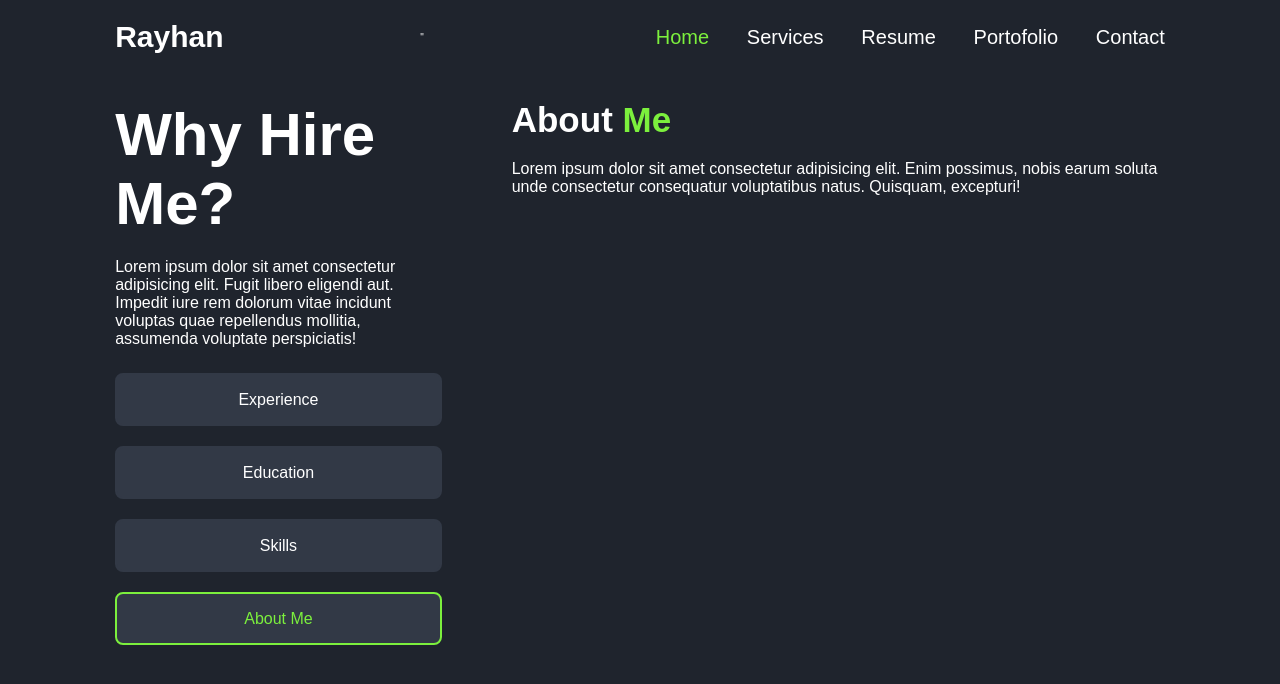
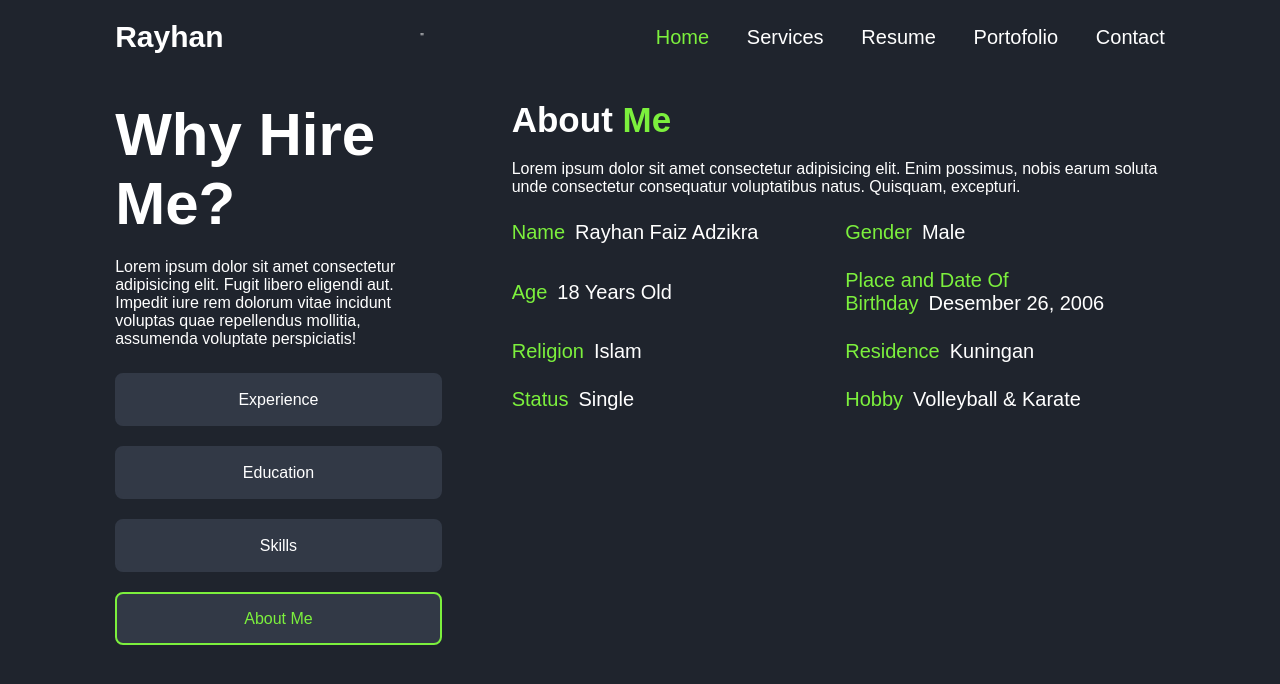
Before and after one commit to RayhanFaizAdzikra/itw2024_project1_243040041, a plain HTML site: page index.html in a window 1280 px wide. Both pictures are taken after a click on the button "About Me". Drawn offline with nearby package versions, Linux system fonts and the light colour scheme.

Commit message:
Progres11

```diff
--- a/css/style.css
+++ b/css/style.css
@@ -465,3 +465,25 @@ section.active {
   opacity: 1;
   transform: scale(1);
 }
+
+.resume-detail.about .resume-list {
+  height: auto;
+  grid-template-columns: repeat(auto-fit, minmax (25rem, 1fr));
+}
+
+.resume-detail.about .resume-item {
+  height: auto;
+  padding: 0 0 .5rem;
+  background: transparent;
+}
+
+.resume-detail.about .resume-item p {
+  color: var(--main-color);
+  font-size: 2rem;
+}
+
+.resume-detail.about .resume-item p span {
+  color: var(--white-color);
+  margin-left: 1rem;
+  font-size: 2rem;
+}
--- a/index.html
+++ b/index.html
@@ -274,7 +274,33 @@
             <div class="resume-box">
               <div class="resume-detail about">
                 <h2 class="heading">About <span>Me</span></h2>
-                <p class="desc">Lorem ipsum dolor sit amet consectetur adipisicing elit. Enim possimus, nobis earum soluta unde consectetur consequatur voluptatibus natus. Quisquam, excepturi!</p>
+                <p class="desc">Lorem ipsum dolor sit amet consectetur adipisicing elit. Enim possimus, nobis earum soluta unde consectetur consequatur voluptatibus natus. Quisquam, excepturi.</p>
+                <div class="resume-list">
+                  <div class="resume-item">
+                    <p>Name<span>Rayhan Faiz Adzikra</span></p>
+                  </div>
+                  <div class="resume-item">
+                    <p>Gender<span>Male</span></p>
+                  </div>
+                  <div class="resume-item">
+                    <p>Age<span>18 Years Old</span></p>
+                  </div>
+                  <div class="resume-item">
+                    <p>Place and Date Of Birthday<span>Desember 26, 2006</span></p>
+                  </div>
+                  <div class="resume-item">
+                    <p>Religion<span>Islam</span></p>
+                  </div>
+                  <div class="resume-item">
+                    <p>Residence<span>Kuningan</span></p>
+                  </div>
+                  <div class="resume-item">
+                    <p>Status<span>Single</span></p>
+                  </div>
+                  <div class="resume-item">
+                    <p>Hobby<span>Volleyball & Karate</span></p>
+                  </div>
+                </div>
               </div>
 
         </div>
```
